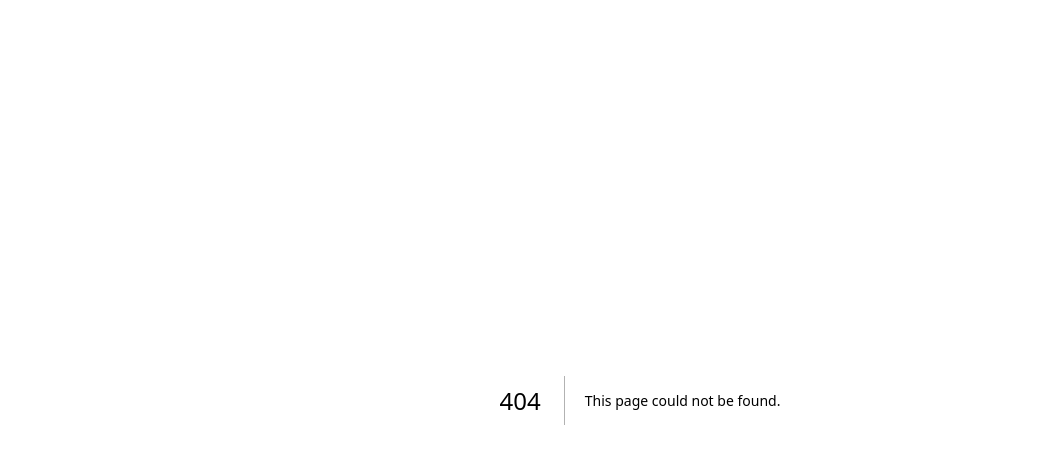
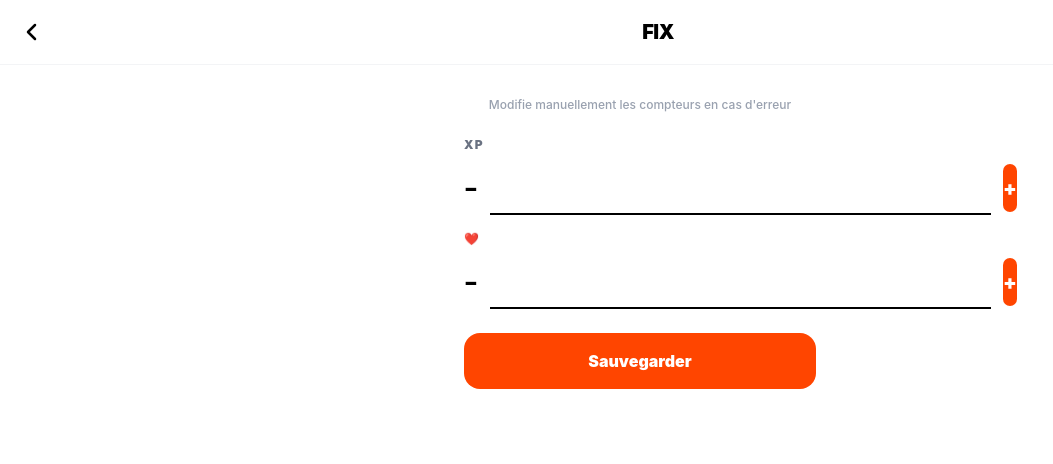
Before and after one commit to davidmln75/Brain.2, a Next.js app: page /fix in a window 1280 px wide. Before the commit this address had no page. Shown: the top 464 px of the page, without its empty margins (0-1053 px from the left). Built offline with nearby package versions, Linux system fonts and the light colour scheme; no server answers; the database is empty; a web font is replaced by a local one.

Commit message:
Add fix page, edit tasks, more defaults, shop prices

```diff
--- /dev/null
+++ b/app/fix/page.tsx
@@ -0,0 +1,98 @@
+"use client";
+export const dynamic = "force-dynamic";
+import { useEffect, useState } from "react";
+import Header from "@/components/Header";
+import { useAppStore } from "@/lib/store";
+
+export default function FixPage() {
+  const { stats, setStats, loadAll } = useAppStore();
+  const [xp, setXp] = useState("");
+  const [hearts, setHearts] = useState("");
+  const [saved, setSaved] = useState(false);
+
+  useEffect(() => {
+    loadAll();
+  }, [loadAll]);
+
+  useEffect(() => {
+    if (stats) {
+      setXp(String(stats.xp));
+      setHearts(String(stats.hearts));
+    }
+  }, [stats]);
+
+  const handleSave = async () => {
+    const newXp = parseInt(xp);
+    const newHearts = parseInt(hearts);
+    if (isNaN(newXp) || isNaN(newHearts)) return;
+    await setStats(newXp, newHearts);
+    setSaved(true);
+    setTimeout(() => setSaved(false), 2000);
+  };
+
+  return (
+    <div className="min-h-screen bg-white flex flex-col">
+      <Header title="fix" />
+
+      <div className="flex-1 px-4 py-8 space-y-6 max-w-sm mx-auto w-full">
+        <p className="text-xs text-gray-400 text-center font-medium">
+          Modifie manuellement les compteurs en cas d'erreur
+        </p>
+
+        <div className="space-y-4">
+          <div>
+            <p className="text-xs font-black text-gray-500 uppercase tracking-widest mb-2">XP</p>
+            <div className="flex items-center gap-3">
+              <button
+                onClick={() => setXp(String((parseInt(xp) || 0) - 25))}
+                className="w-12 h-12 rounded-2xl border-2 border-gray-200 text-xl font-black flex items-center justify-center active:scale-90 transition-transform"
+              >−</button>
+              <input
+                type="number"
+                value={xp}
+                onChange={(e) => setXp(e.target.value)}
+                className="flex-1 text-center text-3xl font-black border-b-2 border-black outline-none py-2"
+                inputMode="numeric"
+              />
+              <button
+                onClick={() => setXp(String((parseInt(xp) || 0) + 25))}
+                className="w-12 h-12 rounded-2xl text-white text-xl font-black flex items-center justify-center active:scale-90 transition-transform"
+                style={{ backgroundColor: "#FF4500" }}
+              >+</button>
+            </div>
+          </div>
+
+          <div>
+            <p className="text-xs font-black text-gray-500 uppercase tracking-widest mb-2">❤️</p>
+            <div className="flex items-center gap-3">
+              <button
+                onClick={() => setHearts(String((parseInt(hearts) || 0) - 25))}
+                className="w-12 h-12 rounded-2xl border-2 border-gray-200 text-xl font-black flex items-center justify-center active:scale-90 transition-transform"
+              >−</button>
+              <input
+                type="number"
+                value={hearts}
+                onChange={(e) => setHearts(e.target.value)}
+                className="flex-1 text-center text-3xl font-black border-b-2 border-black outline-none py-2"
+                inputMode="numeric"
+              />
+              <button
+                onClick={() => setHearts(String((parseInt(hearts) || 0) + 25))}
+                className="w-12 h-12 rounded-2xl text-white text-xl font-black flex items-center justify-center active:scale-90 transition-transform"
+                style={{ backgroundColor: "#FF4500" }}
+              >+</button>
+            </div>
+          </div>
+        </div>
+
+        <button
+          onClick={handleSave}
+          className="w-full py-4 font-black text-base rounded-2xl text-white transition-all active:scale-95"
+          style={{ backgroundColor: saved ? "#22c55e" : "#FF4500" }}
+        >
+          {saved ? "✓ Sauvegardé !" : "Sauvegarder"}
+        </button>
+      </div>
+    </div>
+  );
+}
--- a/app/more/page.tsx
+++ b/app/more/page.tsx
@@ -12,12 +12,13 @@ const LABEL_COLORS: Record<TaskLabel, string> = {
 };
 
 export default function MorePage() {
-  const { tasks, loadAll, addTask, completeTask, deleteTask } = useAppStore();
+  const { tasks, loadAll, addTask, updateTask, completeTask, deleteTask, initMoreTasks } = useAppStore();
   const [showAdd, setShowAdd] = useState(false);
   const [title, setTitle] = useState("");
   const [label, setLabel] = useState<TaskLabel>("yellow");
+  const [editingTask, setEditingTask] = useState<Task | null>(null);
 
-  useEffect(() => { loadAll(); }, [loadAll]);
+  useEffect(() => { loadAll().then(() => initMoreTasks()); }, [loadAll, initMoreTasks]);
 
   const moreTasks = tasks.filter((t) => t.category === "more");
   const active = moreTasks.filter((t) => !t.completed);
@@ -42,7 +43,7 @@ export default function MorePage() {
         )}
 
         {active.map((task) => (
-          <MoreTaskItem key={task.id} task={task} onComplete={completeTask} onDelete={deleteTask} />
+          <MoreTaskItem key={task.id} task={task} onComplete={completeTask} onDelete={deleteTask} onEdit={setEditingTask} />
         ))}
 
         {moreTasks.filter((t) => t.completed).length > 0 && (
@@ -59,6 +60,27 @@ export default function MorePage() {
       >
         +
       </button>
+
+      {editingTask && (
+        <div className="fixed inset-0 bg-black/50 z-50 flex items-end" onClick={() => setEditingTask(null)}>
+          <div className="bg-white w-full rounded-t-3xl p-6 space-y-4" onClick={(e) => e.stopPropagation()}>
+            <h2 className="text-lg font-black">Modifier la tâche</h2>
+            <input
+              autoFocus
+              value={editingTask.title}
+              onChange={(e) => setEditingTask({ ...editingTask, title: e.target.value })}
+              className="w-full border-b-2 border-black py-2 text-base font-medium outline-none"
+            />
+            <button
+              onClick={async () => { await updateTask(editingTask.id, editingTask.title, editingTask.notes ?? null); setEditingTask(null); }}
+              className="w-full py-4 font-black text-base rounded-2xl text-white"
+              style={{ backgroundColor: "#FF4500" }}
+            >
+              Sauvegarder
+            </button>
+          </div>
+        </div>
+      )}
 
       {showAdd && (
         <div className="fixed inset-0 bg-black/50 z-50 flex items-end" onClick={() => setShowAdd(false)}>
@@ -103,29 +125,37 @@ export default function MorePage() {
   );
 }
 
-function MoreTaskItem({ task, onComplete, onDelete }: {
+function MoreTaskItem({ task, onComplete, onDelete, onEdit }: {
   task: Task;
   onComplete: (id: string) => void;
   onDelete: (id: string) => void;
+  onEdit: (task: Task) => void;
 }) {
   return (
-    <div className={`flex items-center gap-3 p-4 rounded-2xl border-2 transition-all ${task.completed ? "border-gray-100 opacity-50" : "border-gray-100"}`}>
-      <button
-        onClick={() => !task.completed && onComplete(task.id)}
-        className={`w-6 h-6 rounded-full border-2 flex-shrink-0 flex items-center justify-center transition-all ${task.completed ? "bg-black border-black" : "border-gray-300"}`}
-      >
-        {task.completed && <svg width="12" height="12" viewBox="0 0 12 12"><path d="M2 6l3 3 5-5" stroke="white" strokeWidth="2" strokeLinecap="round" strokeLinejoin="round" /></svg>}
-      </button>
-
+    <div
+      className={`flex items-center gap-3 p-4 rounded-2xl border-2 transition-all ${task.completed ? "border-gray-100 opacity-50" : "border-gray-100"}`}
+      onClick={() => !task.completed && onEdit(task)}
+    >
       <div className="flex-1">
         <p className={`font-semibold text-sm ${task.completed ? "line-through text-gray-400" : ""}`}>{task.title}</p>
         <div className="flex items-center gap-2 mt-0.5">
           <span className={`w-2 h-2 rounded-full ${LABEL_COLORS[task.label]}`} />
-          {!task.completed && <span className="text-xs text-[#FF4500] font-bold">+25 XP</span>}
+          {!task.completed && <span className="text-xs font-bold" style={{ color: "#FF4500" }}>+25 XP</span>}
         </div>
       </div>
 
-      <button onClick={() => onDelete(task.id)} className="w-6 h-6 flex items-center justify-center text-gray-300 active:text-red-500 text-lg">×</button>
+      {!task.completed && (
+        <button
+          onClick={(e) => { e.stopPropagation(); onComplete(task.id); }}
+          className="flex-shrink-0 px-3 py-1.5 rounded-xl text-xs font-black text-white"
+          style={{ backgroundColor: "#FF4500" }}
+        >✓ Fait</button>
+      )}
+
+      <button
+        onClick={(e) => { e.stopPropagation(); onDelete(task.id); }}
+        className="w-6 h-6 flex items-center justify-center text-gray-300 active:text-red-500 text-lg flex-shrink-0"
+      >×</button>
     </div>
   );
 }
--- a/app/page.tsx
+++ b/app/page.tsx
@@ -72,7 +72,7 @@ export default function Home() {
         ))}
       </nav>
 
-      <div className="h-8" />
+      <Link href="/fix" className="text-xs text-gray-300 font-bold tracking-widest uppercase">fix</Link>
     </div>
   );
 }
--- a/app/work/page.tsx
+++ b/app/work/page.tsx
@@ -20,9 +20,10 @@ const LABEL_NAMES: Record<TaskLabel, string> = {
 const LEVEL_XP: Record<TaskLevel, number> = { 1: 100, 2: 75, 3: 50 };
 
 export default function WorkPage() {
-  const { tasks, loadAll, addTask, completeTask, deleteTask } = useAppStore();
+  const { tasks, loadAll, addTask, updateTask, completeTask, deleteTask } = useAppStore();
   const [showAdd, setShowAdd] = useState(false);
   const [showCompleted, setShowCompleted] = useState(false);
+  const [editingTask, setEditingTask] = useState<Task | null>(null);
 
   // Form state
   const [title, setTitle] = useState("");
@@ -67,7 +68,7 @@ export default function WorkPage() {
           </div>
         )}
         {active.map((task) => (
-          <TaskItem key={task.id} task={task} onComplete={completeTask} onDelete={deleteTask} />
+          <TaskItem key={task.id} task={task} onComplete={completeTask} onDelete={deleteTask} onEdit={setEditingTask} />
         ))}
 
         {validCompleted.length > 0 && (
@@ -79,7 +80,7 @@ export default function WorkPage() {
           </button>
         )}
         {showCompleted && validCompleted.map((task) => (
-          <TaskItem key={task.id} task={task} onComplete={completeTask} onDelete={deleteTask} done />
+          <TaskItem key={task.id} task={task} onComplete={completeTask} onDelete={deleteTask} onEdit={setEditingTask} done />
         ))}
       </div>
 
@@ -91,6 +92,35 @@ export default function WorkPage() {
       >
         +
       </button>
+
+      {/* Edit modal */}
+      {editingTask && (
+        <div className="fixed inset-0 bg-black/50 z-50 flex items-end" onClick={() => setEditingTask(null)}>
+          <div className="bg-white w-full rounded-t-3xl p-6 space-y-4" onClick={(e) => e.stopPropagation()}>
+            <h2 className="text-lg font-black">Modifier la tâche</h2>
+            <input
+              autoFocus
+              value={editingTask.title}
+              onChange={(e) => setEditingTask({ ...editingTask, title: e.target.value })}
+              className="w-full border-b-2 border-black py-2 text-base font-medium outline-none"
+            />
+            <textarea
+              value={editingTask.notes ?? ""}
+              onChange={(e) => setEditingTask({ ...editingTask, notes: e.target.value })}
+              placeholder="Notes / détails (optionnel)"
+              rows={3}
+              className="w-full border border-gray-200 rounded-xl p-3 text-sm outline-none resize-none text-gray-600"
+            />
+            <button
+              onClick={async () => { await updateTask(editingTask.id, editingTask.title, editingTask.notes ?? null); setEditingTask(null); }}
+              className="w-full py-4 font-black text-base rounded-2xl text-white"
+              style={{ backgroundColor: "#FF4500" }}
+            >
+              Sauvegarder
+            </button>
+          </div>
+        </div>
+      )}
 
       {/* Add modal */}
       {showAdd && (
@@ -179,14 +209,18 @@ export default function WorkPage() {
   );
 }
 
-function TaskItem({ task, onComplete, onDelete, done }: {
+function TaskItem({ task, onComplete, onDelete, onEdit, done }: {
   task: Task;
   onComplete: (id: string) => void;
   onDelete: (id: string) => void;
+  onEdit: (task: Task) => void;
   done?: boolean;
 }) {
   return (
-    <div className={`flex items-center gap-3 p-4 rounded-2xl border-2 ${done ? "border-gray-100 opacity-50" : "border-gray-100"}`}>
+    <div
+      className={`flex items-center gap-3 p-4 rounded-2xl border-2 ${done ? "border-gray-100 opacity-50" : "border-gray-100"}`}
+      onClick={() => !done && onEdit(task)}
+    >
 
       <div className="flex-1 min-w-0">
         <p className={`font-semibold text-sm ${done ? "line-through text-gray-400" : ""}`}>{task.title}</p>
@@ -203,7 +237,7 @@ function TaskItem({ task, onComplete, onDelete, done }: {
 
       {!done && (
         <button
-          onClick={() => onComplete(task.id)}
+          onClick={(e) => { e.stopPropagation(); onComplete(task.id); }}
           className="flex-shrink-0 px-3 py-1.5 rounded-xl text-xs font-black text-white active:scale-95 transition-transform"
           style={{ backgroundColor: "#FF4500" }}
         >
@@ -211,12 +245,10 @@ function TaskItem({ task, onComplete, onDelete, done }: {
         </button>
       )}
 
-      {done && (
-        <span className="text-xs font-bold text-gray-400">✓</span>
-      )}
+      {done && <span className="text-xs font-bold text-gray-400">✓</span>}
 
       <button
-        onClick={() => onDelete(task.id)}
+        onClick={(e) => { e.stopPropagation(); onDelete(task.id); }}
         className="w-6 h-6 flex items-center justify-center text-gray-300 active:text-red-500 text-lg flex-shrink-0"
       >
         ×
--- a/lib/store.ts
+++ b/lib/store.ts
@@ -18,12 +18,15 @@ interface AppState {
 
   // Tasks
   addTask: (task: Omit<Task, "id" | "created_at" | "completed" | "completed_at">) => Promise<void>;
+  updateTask: (id: string, title: string, notes: string | null) => Promise<void>;
   completeTask: (id: string) => Promise<void>;
   deleteTask: (id: string) => Promise<void>;
+  setStats: (xp: number, hearts: number) => Promise<void>;
 
   // Care
   completeCareTask: (id: string, reward: number) => Promise<void>;
   initCareTasks: () => Promise<void>;
+  initMoreTasks: () => Promise<void>;
 
   // Notes
   addFolder: (name: string) => Promise<void>;
@@ -96,9 +99,35 @@ export const useAppStore = create<AppState>((set, get) => ({
     await get().updateStats({ xp: xpReward });
   },
 
+  updateTask: async (id, title, notes) => {
+    await supabase.from("tasks").update({ title, notes }).eq("id", id);
+    set((s) => ({ tasks: s.tasks.map((t) => t.id === id ? { ...t, title, notes } : t) }));
+  },
+
   deleteTask: async (id) => {
     await supabase.from("tasks").delete().eq("id", id);
     set((s) => ({ tasks: s.tasks.filter((t) => t.id !== id) }));
+  },
+
+  setStats: async (xp, hearts) => {
+    const { stats } = get();
+    if (!stats) return;
+    await supabase.from("user_stats").update({ xp, hearts, updated_at: new Date().toISOString() }).eq("id", stats.id);
+    set({ stats: { ...stats, xp, hearts } });
+  },
+
+  initMoreTasks: async () => {
+    const { tasks } = get();
+    const moreTasks = tasks.filter((t) => t.category === "more");
+    if (moreTasks.length > 0) return;
+    // Tâches par défaut
+    const defaults = [
+      { title: "Code de la route", notes: null, level: 1 as const, recurrence: "daily" as const, label: "yellow" as const, category: "more" as const, completed: false, completed_at: null },
+      { title: "Lecture", notes: null, level: 1 as const, recurrence: "daily" as const, label: "blue" as const, category: "more" as const, completed: false, completed_at: null },
+      { title: "Méditation", notes: null, level: 1 as const, recurrence: "daily" as const, label: "yellow" as const, category: "more" as const, completed: false, completed_at: null },
+    ];
+    const { data } = await supabase.from("tasks").insert(defaults).select();
+    if (data) set((s) => ({ tasks: [...s.tasks, ...data] }));
   },
 
   initCareTasks: async () => {
```
